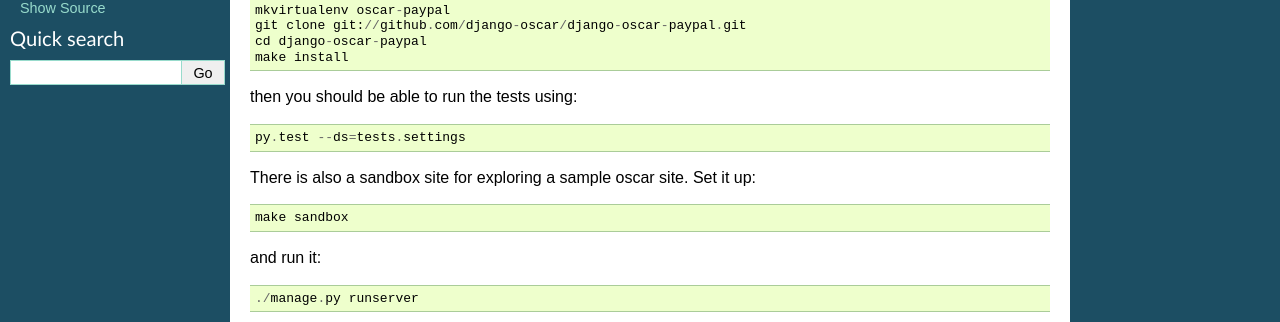
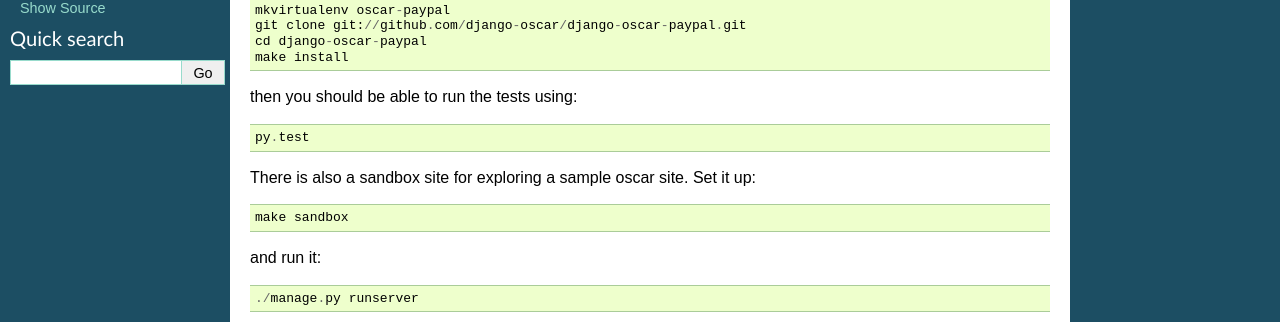
Before and after one commit to django-oscar/django-oscar-paypal, a Sphinx documentation site: the page built from docs/contributing.rst, in a window 1280 px wide. Shown: the part 132-454 px from the top of the page. Built offline with Sphinx 7.4.7, drawn with Linux system fonts in a browser that asks for light colours.

Commit message:
Update command to create coverage report
Also simplify test command by adding conftest.py

```diff
--- a/docs/contributing.rst
+++ b/docs/contributing.rst
@@ -11,7 +11,7 @@
 
 then you should be able to run the tests using::
 
-    py.test --ds=tests.settings
+    py.test
 
 There is also a sandbox site for exploring a sample oscar site.  Set it up::
 
--- a/requirements.txt
+++ b/requirements.txt
@@ -15,6 +15,7 @@
 pinocchio==0.4.1
 pytest==3.0.1
 pytest-django==3.0.0
+pytest-cov==2.3.1
 
 # Development
 # 1.5.7 still ships with South migrations in the wrong folder,
```
Also changed, not shown: 2 other files.
